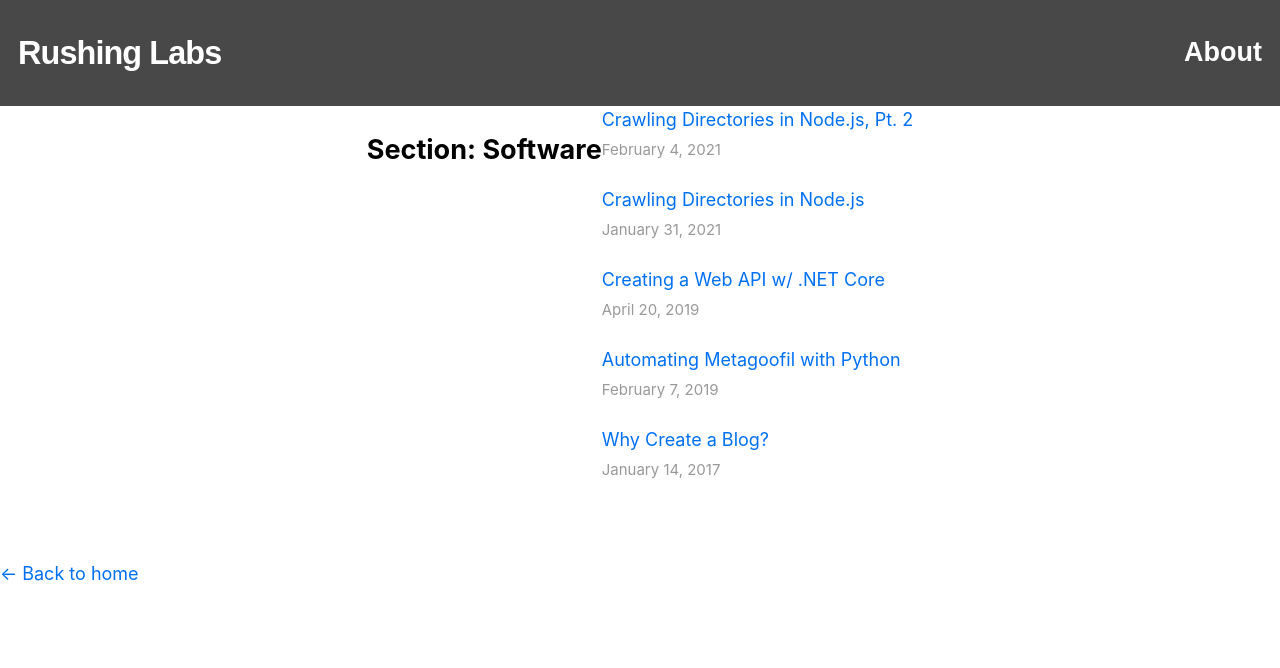
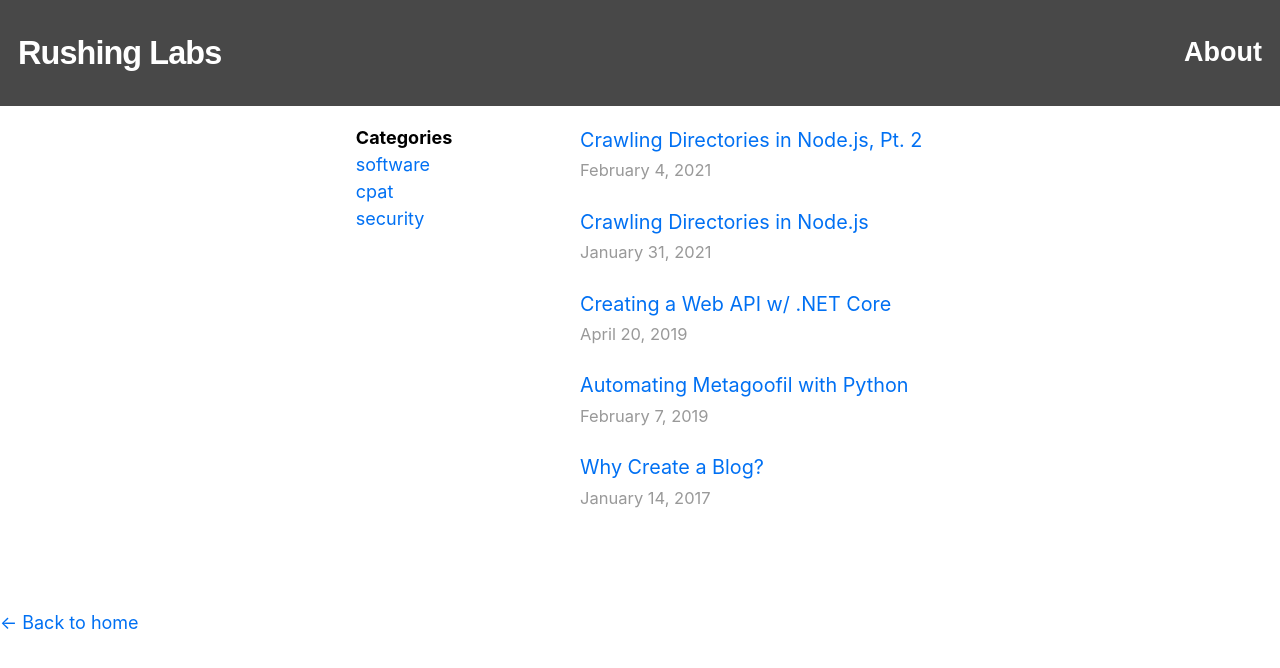
Before and after one commit to meddlin/rushinglabs-blog-nextjs, a Next.js app: page /categories/software in a window 1280 px wide. Shown: the top 668 px of the page. Built offline with nearby package versions, Linux system fonts and the light colour scheme; a web font is replaced by a local one.

Commit message:
Software category page has same styling as main page

```diff
--- a/pages/categories/software/index.js
+++ b/pages/categories/software/index.js
@@ -1,7 +1,9 @@
 import Link from 'next/link';
-import Layout from '../../../components/layout';
+import Head from 'next/head';
+import Layout, { siteTitle } from '../../../components/layout';
 import Date from '../../../components/date';
-import { getCategoryPosts } from '../../../lib/posts';
+import CategoryListing from '../../../components/category-listing';
+import { getCategoryPosts, getAllCategories } from '../../../lib/posts';
 import { capitalizeFirstLetter } from '../../../lib/text-utils';
 import utilStyles from '../../../styles/utils.module.css';
 import config from '../../../blogConfig';
@@ -10,6 +12,8 @@ const _section_ = 'software';
 
 export async function getStaticProps() {
     const posts = getCategoryPosts(_section_);
+    const categoriesList = getAllCategories();
+
     const startIdx = 0;
     const endIdx = config.postsPerPage;
     const prevPosts = null;
@@ -19,15 +23,27 @@ export async function getStaticProps() {
         props: {
             posts: posts.slice(startIdx, endIdx),
             prevPosts,
-            nextPosts
+            nextPosts,
+            categoriesList
         }
     }
 };
 
-export default function SecuritySection({ posts, prevPosts, nextPosts }) {
+export default function SoftwareSection({ posts, prevPosts, nextPosts, categoriesList }) {
     return (
         <Layout>
-            <h2>Section: {capitalizeFirstLetter(_section_)}</h2>
+            <Head>
+				<title>{siteTitle} - {_section_}</title>
+			</Head>
+
+            <div className={`${utilStyles.horizontal}`}>
+                <section className={`${utilStyles.headingMd} ${utilStyles.padding1px} ${utilStyles.categoriesSection}`}>
+                    <b>Categories</b>
+                    <CategoryListing categories={categoriesList} />
+                </section>
+
+                {/* <h2>Section: {capitalizeFirstLetter(_section_)}</h2> */}
+                <section className={`${utilStyles.headingMd} ${utilStyles.padding1px} ${utilStyles.postsSection}`}>
                     <ul className={utilStyles.list}>
                         {(posts && posts.length > 0) ? (
                             posts.map( ({ id, year, date, title }) => (
@@ -43,6 +59,8 @@ export default function SecuritySection({ posts, prevPosts, nextPosts }) {
                             ))
                         ) : ''}
                     </ul>
+
+                    <section>
                         {prevPosts !== null && (
                             <Link href={`/categories/${_section_}/pages/${prevPosts}`} passHref>
                                 <a>« see newer posts</a>
@@ -53,6 +71,9 @@ export default function SecuritySection({ posts, prevPosts, nextPosts }) {
                             <a>see older posts »</a>
                             </Link>
                         )}
+                    </section>
+                </section>
+            </div>
         </Layout>
     );
 };
```
Lines whose indentation alone changed are shown as unchanged.
